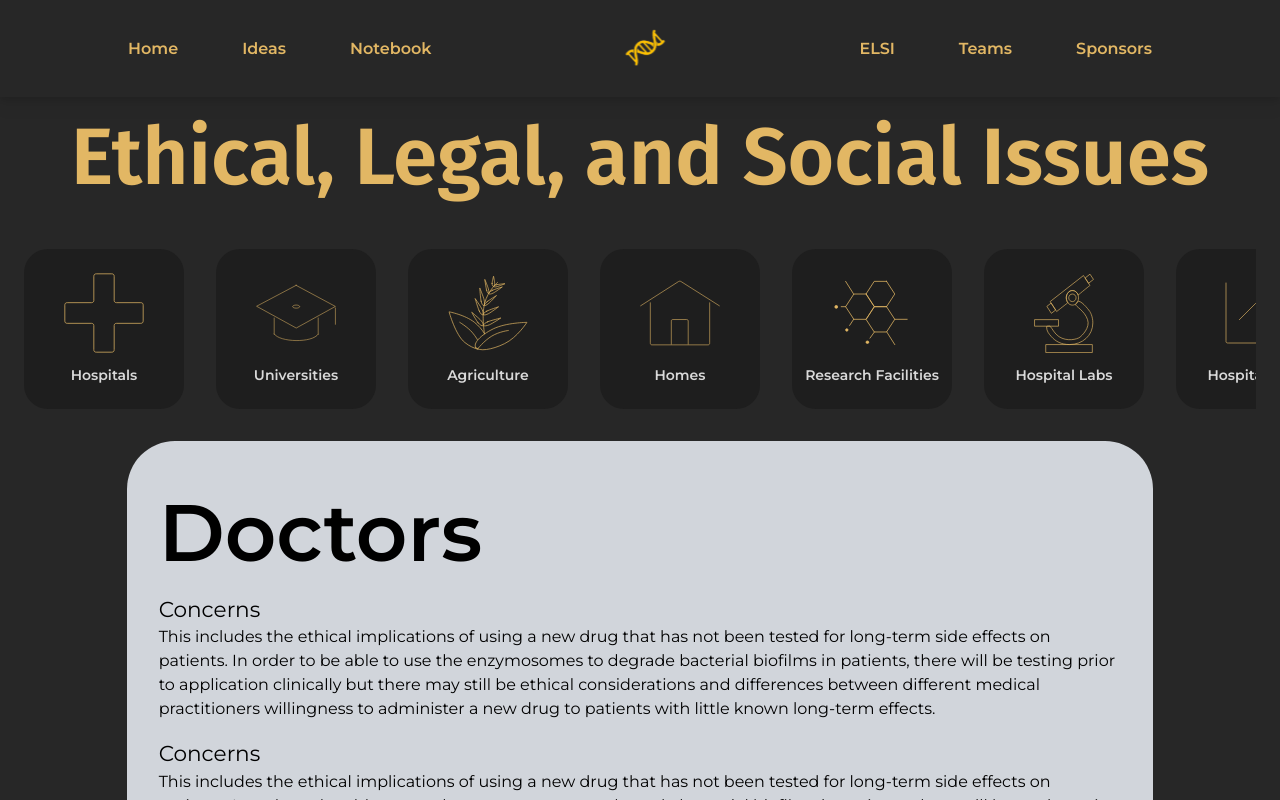
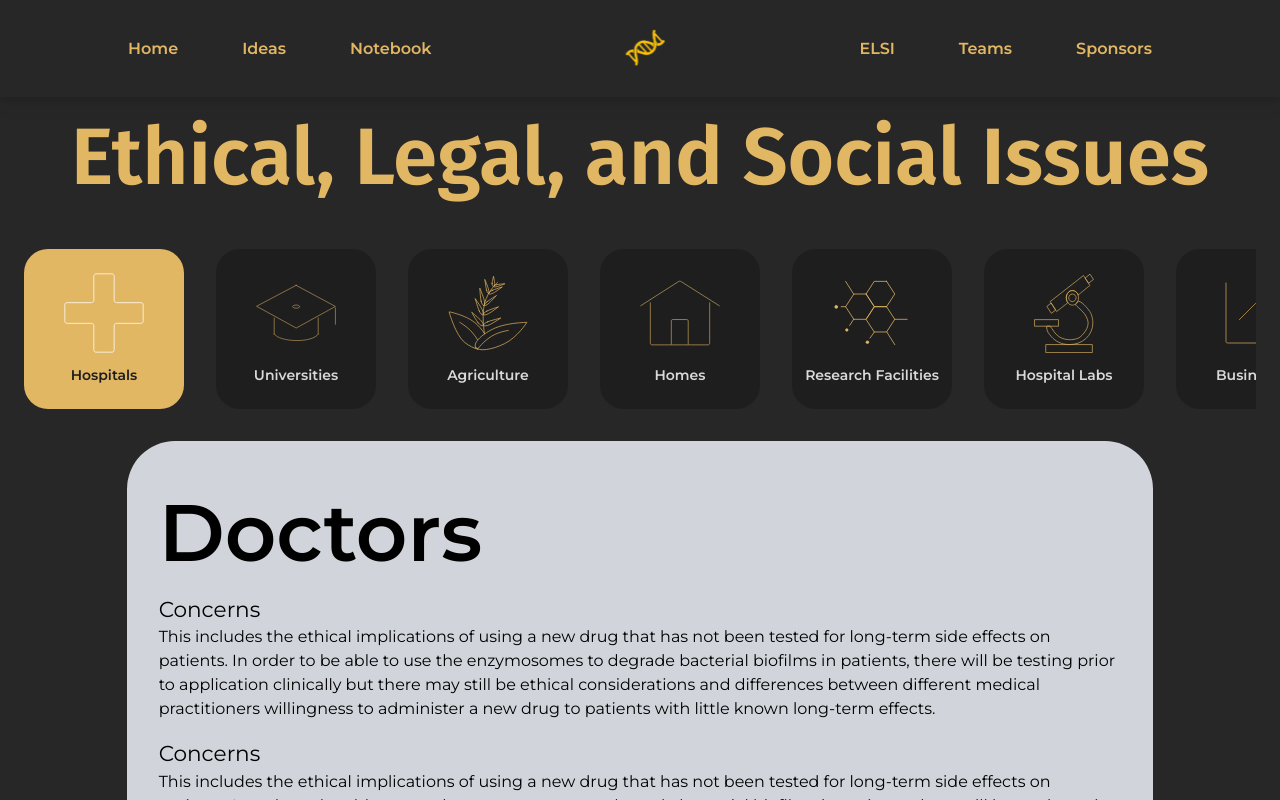
Before and after one commit to biomod2023/biomod2023, a Vue app: page /elsi in a window 1280 px wide. Shown: the top 800 px of the page. Built offline with nearby package versions, Linux system fonts and the light colour scheme; what oh-vue-icons would draw is missing.

Commit message:
Implement card selection logic

```diff
--- /dev/null
+++ b/src/components/ELSI/Doctors.vue
@@ -0,0 +1,34 @@
+<script setup lang="ts">
+
+</script>
+
+<template>
+    <h1 class="text-title-sm lg:text-title">Doctors</h1>
+
+    <h2 class="text-subtitle-sm lg:text-subtitle">Concerns</h2>
+
+    <p>
+        This includes the ethical implications of using a new drug that has not been tested for long-term side effects on patients.
+        In order to be able to use the enzymosomes to degrade bacterial biofilms in patients, there will be testing prior to application
+        clinically but there may still be ethical considerations and differences between different medical practitioners willingness to
+        administer a new drug to patients with little known long-term effects.
+    </p>
+
+    <h2 class="text-subtitle-sm lg:text-subtitle mt-4">Concerns</h2>
+
+    <p>
+        This includes the ethical implications of using a new drug that has not been tested for long-term side effects on patients.
+        In order to be able to use the enzymosomes to degrade bacterial biofilms in patients, there will be testing prior to application
+        clinically but there may still be ethical considerations and differences between different medical practitioners willingness to
+        administer a new drug to patients with little known long-term effects.
+    </p>
+
+    <h2 class="text-subtitle-sm lg:text-subtitle mt-4">Concerns</h2>
+
+    <p>
+        This includes the ethical implications of using a new drug that has not been tested for long-term side effects on patients.
+        In order to be able to use the enzymosomes to degrade bacterial biofilms in patients, there will be testing prior to application
+        clinically but there may still be ethical considerations and differences between different medical practitioners willingness to
+        administer a new drug to patients with little known long-term effects.
+    </p>
+</template>
--- /dev/null
+++ b/src/components/ELSI/ELSICard.vue
@@ -0,0 +1,16 @@
+<script setup lang="ts">
+  const props = defineProps({
+    currentlySelected: Boolean
+  })
+</script>
+
+<template>
+  <div class="group active:bg-gold active:opacity-70 transition-all duration-200 rounded-3xl font-semibold text-center text-sm lg:text-md py-5 px-3 min-h-[7rem] md:min-h-[10rem] xl:min-h-[10rem] min-w-[7rem] md:min-w-[10rem] xl:min-w-[10rem] my-4 flex flex-col items-center justify-center"
+      :class="{'bg-dark hover:bg-gold text-[#d9d9d9] hover:text-[#1e1e1e]': !currentlySelected, 'bg-gold text-[#1e1e1e]': currentlySelected}">
+    <slot name="svg"></slot>
+
+    <div class="hidden md:block md:mt-3">
+      <slot name="text"></slot>
+    </div>
+  </div>
+</template>
--- a/src/components/ELSICardGallery.vue
+++ b/src/components/ELSI/ELSICardGallery.vue
@@ -1,13 +1,24 @@
 <script setup lang="ts">
-    import ELSICard from '@/components/ELSICard.vue'
+    import ELSICard from '@/components/ELSI/ELSICard.vue'
+    import { ref } from 'vue'
+
+    const emit = defineEmits(['currentSelection'])
+
+    let currentSelection = ref(0)
+
+    const setSelection = (num: number) => {
+        currentSelection.value = num
+        emit('currentSelection', num)
+    }
 </script>
 
 <template>
     <div class="w-full flex items-center gap-8 overflow-x-scroll">
-        <ELSICard class="ml-auto">
+        <ELSICard class="ml-auto" :currently-selected="currentSelection == 0" @click="setSelection(0)">
             <template #svg>
                 <svg
-                class="stroke-gold group-hover:stroke-white w-20 h-20 stroke-[0.9px] transition-all duration-200"
+                class="group-hover:stroke-white w-20 h-20 stroke-[0.9px] transition-all duration-200"
+                :class="{'stroke-gold': currentSelection != 0, 'stroke-white': currentSelection == 0}"
                 width="97"
                 height="97"
                 viewBox="0 0 97 97"
@@ -22,9 +33,11 @@
             <template #text> Hospitals </template>
         </ELSICard>
 
-        <ELSICard>
+        <ELSICard :currently-selected="currentSelection == 1" @click="setSelection(1)">
             <template #svg>
-                <svg class="stroke-gold group-hover:stroke-white w-20 h-20 stroke-[0.9px] transition-all duration-200" width="135" height="95" viewBox="0 0 135 95" fill="none">
+                <svg class="group-hover:stroke-white w-20 h-20 stroke-[0.9px] transition-all duration-200"
+                    :class="{ 'stroke-gold': currentSelection != 1, 'stroke-white': currentSelection == 1 }"
+                    width="135" height="95" viewBox="0 0 135 95" fill="none">
                     <path d="M67.7079 0.839844L133.996 36.4187L67.8825 72.8743L1 36.1275L67.7079 0.839844Z" stroke-miterlimit="10" stroke-linecap="round" stroke-linejoin="round"/>
                     <path d="M61.8394 36.6942C61.8394 35.2505 64.503 34.0796 67.7887 34.0796C71.0744 34.0796 73.738 35.2505 73.738 36.6942C73.738 38.1386 71.0744 39.3088 67.7887 39.3088C64.503 39.3088 61.8394 38.1386 61.8394 36.6942Z" stroke-miterlimit="10"/>
                     <path d="M30.7124 82.9211C39.7382 97.0635 95.1742 98.6165 104.992 83.2332" stroke-miterlimit="10" stroke-linecap="round" stroke-linejoin="round"/>
@@ -37,9 +50,10 @@
             <template #text> Universities </template>
         </ELSICard>
 
-        <ELSICard>
+        <ELSICard :currently-selected="currentSelection == 2" @click="setSelection(2)">
             <template #svg>
-                <svg class="stroke-gold group-hover:stroke-white w-20 h-20 stroke-[0.9px] transition-all duration-200"
+                <svg class=" group-hover:stroke-white w-20 h-20 stroke-[0.9px] transition-all duration-200"
+                :class="{ 'stroke-gold': currentSelection != 2, 'stroke-white': currentSelection == 2 }"
                 width="103" height="97" viewBox="0 0 103 97" fill="none" xmlns="http://www.w3.org/2000/svg">
                     <path d="M38.4587 94.9683C33.5033 94.0109 27.6006 91.1611 21.788 86.5799C9.53846 76.9257 1.40332 46.9883 1.40332 46.9883C1.40332 46.9883 21.6711 50.7459 33.9203 60.3996C39.4185 64.7327 43.902 69.8778 46.871 74.8875" stroke-miterlimit="10" stroke-linecap="round" stroke-linejoin="round"/>
                     <path d="M35.6963 93.0861C31.6792 87.8245 41.797 76.9995 58.2947 68.9077C74.7924 60.8159 101.597 60.5566 101.597 60.5566C101.597 60.5566 89.3388 79.8687 72.8411 87.961C56.3434 96.0528 39.7127 98.3476 35.6963 93.0861Z" stroke-miterlimit="10" stroke-linecap="round" stroke-linejoin="round"/>
@@ -63,9 +77,10 @@
             <template #text> Agriculture </template>
         </ELSICard>
 
-        <ELSICard>
+        <ELSICard :currently-selected="currentSelection == 3" @click="setSelection(3)">
             <template #svg>
-                <svg class="stroke-gold group-hover:stroke-white w-20 h-20 stroke-[0.9px] transition-all duration-200"
+                <svg class=" group-hover:stroke-white w-20 h-20 stroke-[0.9px] transition-all duration-200"
+                    :class="{ 'stroke-gold': currentSelection != 3, 'stroke-white': currentSelection == 3 }"
                 width="121" height="99" viewBox="0 0 121 99" fill="none">
                     <path d="M72.9094 96.5888L72.9093 61.6842C72.9093 61.6842 72.9778 60.5816 72.2542 59.939C71.5306 59.2964 70.2889 59.3573 70.2889 59.3573H49.981C49.981 59.3573 48.7392 59.2964 48.0156 59.939C47.292 60.5816 47.3606 61.6842 47.3606 61.6842V96.5888" stroke-miterlimit="10" stroke-linecap="round" stroke-linejoin="round"/>
                     <path d="M15.6028 33.4387V94.6229C15.6028 94.6229 15.5341 96.0725 16.2581 96.9173C16.9821 97.7621 18.2245 97.6821 18.2245 97.6821H102.775C102.775 97.6821 104.017 97.7622 104.741 96.9173C105.465 96.0725 105.397 94.6229 105.397 94.6229L105.397 33.4387" stroke-linejoin="round"/>
@@ -76,9 +91,10 @@
             <template #text> Homes </template>
         </ELSICard>
 
-        <ELSICard>
+        <ELSICard :currently-selected="currentSelection == 4" @click="setSelection(4)">
             <template #svg>
-                <svg class="stroke-gold group-hover:stroke-white w-20 h-20 stroke-[0.9px] transition-all duration-200"
+                <svg class="group-hover:stroke-white w-20 h-20 stroke-[0.9px] transition-all duration-200"
+                :class="{ 'stroke-gold': currentSelection != 4, 'stroke-white': currentSelection == 4 }"
                 width="93" height="95" viewBox="0 0 93 95" fill="none" xmlns="http://www.w3.org/2000/svg">
                     <path d="M39.5859 24.9617L49.3469 39.9872L39.5859 55.0127H24.9445L15.1836 39.9872L24.9445 24.9617H39.5859Z" stroke-linecap="round" stroke-linejoin="round"/>
                     <path d="M63.7851 9.93628L73.5461 24.9618L63.7851 39.9873H49.1437L39.3828 24.9618L49.1437 9.93628H63.7851Z" stroke-linecap="round" stroke-linejoin="round"/>
@@ -99,9 +115,10 @@
             <template #text> Research Facilities </template>
         </ELSICard>
 
-        <ELSICard>
+        <ELSICard :currently-selected="currentSelection == 5" @click="setSelection(5)">
             <template #svg>
-                <svg class="stroke-gold group-hover:stroke-white w-20 h-20 stroke-[0.9px] transition-all duration-200"
+                <svg class="group-hover:stroke-white w-20 h-20 stroke-[0.9px] transition-all duration-200"
+                :class="{ 'stroke-gold': currentSelection != 5, 'stroke-white': currentSelection == 5 }"
                 width="83" height="110" viewBox="0 0 83 110" fill="none" xmlns="http://www.w3.org/2000/svg">
                     <path d="M16.395 98.4043H80.4705V109.39H16.395V98.4043Z" stroke-miterlimit="10"/>
                     <path d="M1 64.1047H33.9711V73.1332H1V64.1047Z" stroke-miterlimit="10"/>
@@ -117,9 +134,10 @@
             <template #text> Hospital Labs </template>
         </ELSICard>
 
-        <ELSICard class="mr-auto">
+        <ELSICard class="mr-auto" :currently-selected="currentSelection == 6" @click="setSelection(6)">
             <template #svg>
-                <svg class="stroke-gold group-hover:stroke-white w-20 h-20 stroke-[0.9px] transition-all duration-200"
+                <svg class="group-hover:stroke-white w-20 h-20 stroke-[0.9px] transition-all duration-200"
+                :class="{ 'stroke-gold': currentSelection != 6, 'stroke-white': currentSelection == 6 }"
                 width="109" height="109" viewBox="0 0 109 109" fill="none" xmlns="http://www.w3.org/2000/svg">
                     <path d="M95.375 27.25L68.8321 53.7929C68.4416 54.1834 67.8084 54.1834 67.4179 53.7929L55.2071 41.5821C54.8166 41.1916 54.1834 41.1916 53.7929 41.5821L31.7917 63.5833" stroke-linecap="round" stroke-linejoin="round"/>
                     <path d="M13.625 13.625V92.175C13.625 93.2951 13.625 93.8552 13.843 94.283C14.0347 94.6593 14.3407 94.9653 14.717 95.157C15.1448 95.375 15.7049 95.375 16.825 95.375H95.375" stroke-linecap="round"/>
@@ -127,7 +145,7 @@
 
             </template>
 
-            <template #text> Hospital Labs </template>
+            <template #text> Businesses </template>
         </ELSICard>
 
     </div>
--- a/src/components/ELSICard.vue
+++ /dev/null
@@ -1,11 +0,0 @@
-<script setup lang="ts"></script>
-
-<template>
-  <div class="group bg-dark hover:bg-gold active:bg-gold active:opacity-70 text-[#d9d9d9] hover:text-[#1e1e1e] transition-all duration-200 rounded-3xl font-semibold text-center text-sm lg:text-md py-5 px-3 min-h-[7rem] md:min-h-[10rem] xl:min-h-[10rem] min-w-[7rem] md:min-w-[10rem] xl:min-w-[10rem] my-4 flex flex-col items-center justify-center">
-    <slot name="svg"></slot>
-
-    <div class="hidden md:block md:mt-3">
-      <slot name="text"></slot>
-    </div>
-  </div>
-</template>
--- a/src/views/ELSIView.vue
+++ b/src/views/ELSIView.vue
@@ -1,5 +1,9 @@
 <script setup lang="ts">
-import ELSICardGallery from '@/components/ELSICardGallery.vue'
+import { ref } from 'vue'
+import ELSICardGallery from '@/components/ELSI/ELSICardGallery.vue'
+import Doctors from '@/components/ELSI/Doctors.vue'
+
+let currentSelection = ref(0);
 </script>
 
 <template>
@@ -9,37 +13,10 @@ import ELSICardGallery from '@/components/ELSICardGallery.vue'
         Ethical, Legal, and Social Issues
       </h1>
 
-      <ELSICardGallery />
+      <ELSICardGallery @current-selection="(num) => currentSelection = num"/>
 
       <div class="w-5/6 text-black bg-gray-300 rounded-[3em] p-8 m-4">
-        <h1 class="text-title-sm lg:text-title">Doctors</h1>
-
-        <h2 class="text-subtitle-sm lg:text-subtitle">Concerns</h2>
-
-        <p>
-            This includes the ethical implications of using a new drug that has not been tested for long-term side effects on patients.
-            In order to be able to use the enzymosomes to degrade bacterial biofilms in patients, there will be testing prior to application
-            clinically but there may still be ethical considerations and differences between different medical practitioners willingness to
-            administer a new drug to patients with little known long-term effects.
-        </p>
-
-        <h2 class="text-subtitle-sm lg:text-subtitle mt-4">Concerns</h2>
-
-        <p>
-            This includes the ethical implications of using a new drug that has not been tested for long-term side effects on patients.
-            In order to be able to use the enzymosomes to degrade bacterial biofilms in patients, there will be testing prior to application
-            clinically but there may still be ethical considerations and differences between different medical practitioners willingness to
-            administer a new drug to patients with little known long-term effects.
-        </p>
-
-        <h2 class="text-subtitle-sm lg:text-subtitle mt-4">Concerns</h2>
-
-        <p>
-            This includes the ethical implications of using a new drug that has not been tested for long-term side effects on patients.
-            In order to be able to use the enzymosomes to degrade bacterial biofilms in patients, there will be testing prior to application
-            clinically but there may still be ethical considerations and differences between different medical practitioners willingness to
-            administer a new drug to patients with little known long-term effects.
-        </p>
+        <Doctors v-if="currentSelection == 0" />
       </div>
     </div>
   </div>
```
